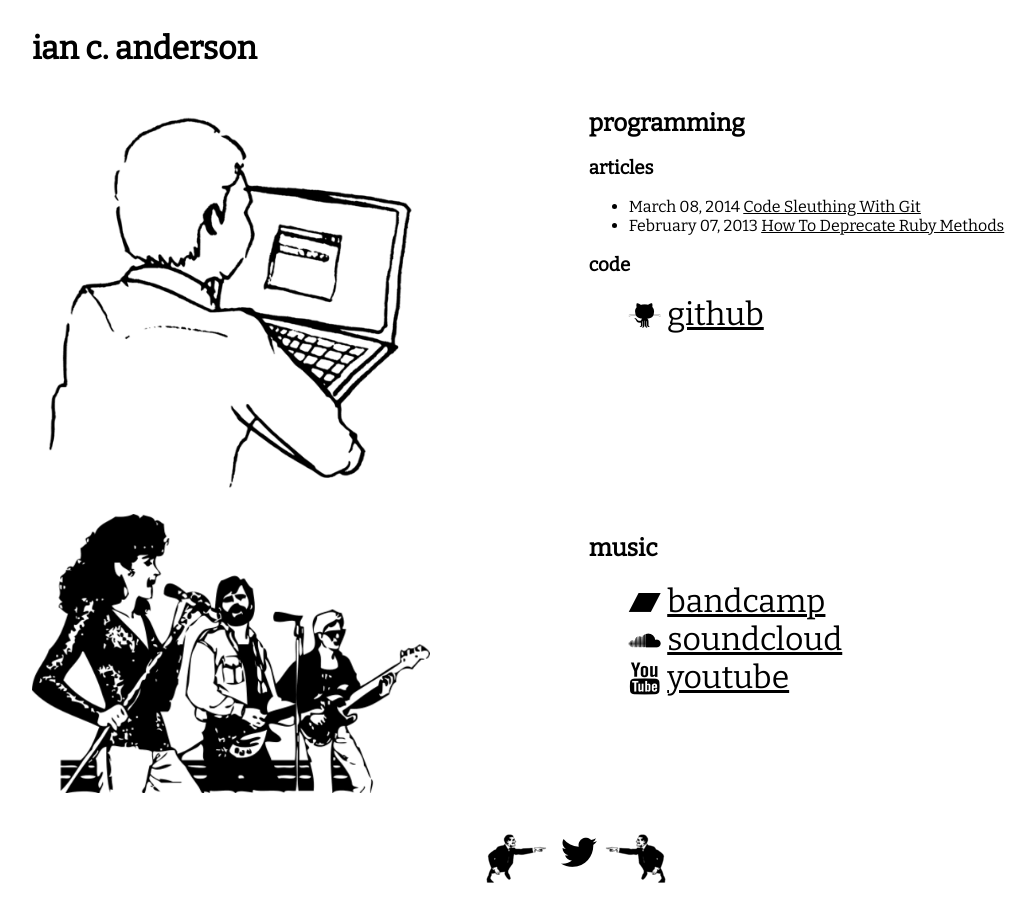
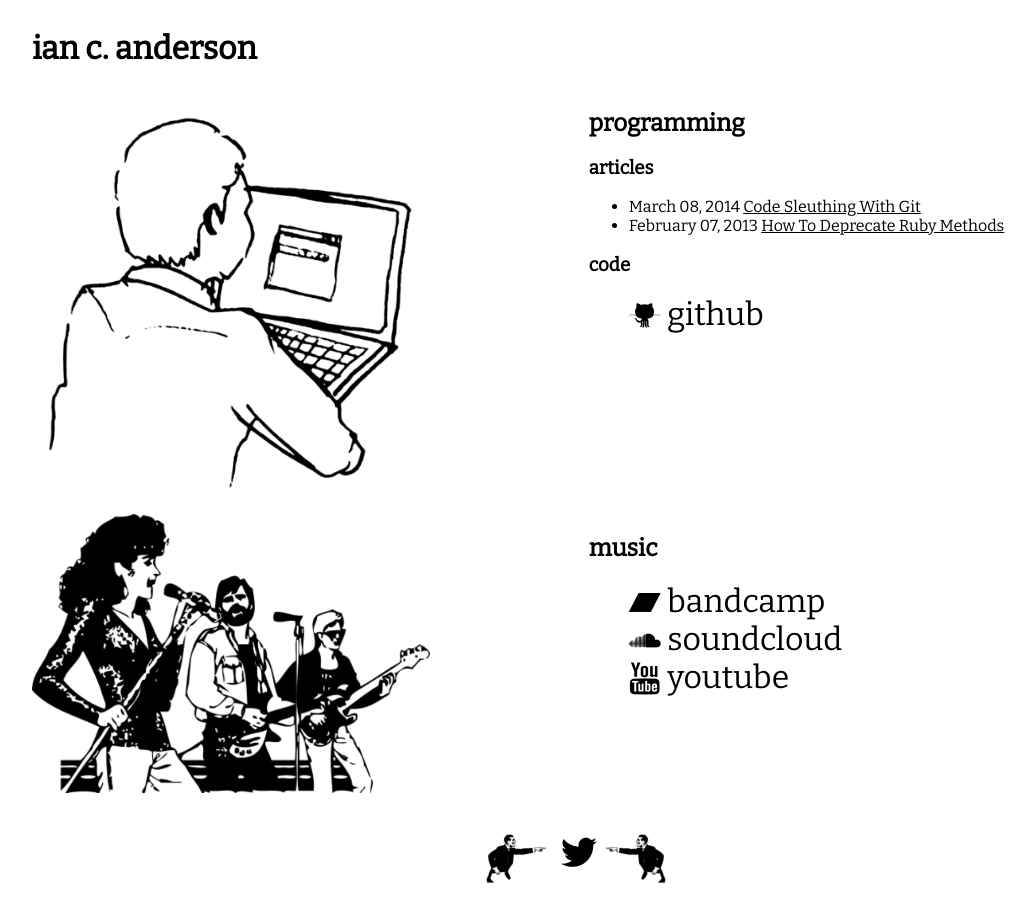
Before and after one commit to iancanderson/iancanderson.github.com, a Jekyll site: the page built from index.html, in a window 1280 px wide. Shown: the whole page, without its empty margins (64-1099 px from the left). Built offline with Jekyll 4.4.1, drawn with Linux system fonts in a browser that asks for light colours; some web fonts are replaced.

Commit message:
more brand links styling

```diff
--- a/assets/_home.scss
+++ b/assets/_home.scss
@@ -35,6 +35,9 @@
 
   ul.brand-links {
     list-style: none;
+    a {
+      text-decoration: none;
+    }
     li {
       font-size: 2rem;
     }
--- a/css/main.css
+++ b/css/main.css
@@ -311,6 +311,8 @@
       display: none; } }
   #container ul.brand-links {
     list-style: none; }
+    #container ul.brand-links a {
+      text-decoration: none; }
     #container ul.brand-links li {
       font-size: 2rem; }
 
@@ -355,6 +357,5 @@
 
 a {
   color: black; }
-
-a.icon-link {
-  text-decoration: none; }
+  a:hover {
+    color: green; }
--- a/index.html
+++ b/index.html
@@ -25,10 +25,8 @@
     <h3>code</h3>
     <ul class="brand-links">
       <li>
-        <a href="http://github.com/iancanderson" class="icon-link">
+        <a href="http://github.com/iancanderson">
           <i class="icon-github-01"></i>
-        </a>
-        <a href="http://github.com/iancanderson">
           github
         </a>
       </li>
@@ -45,26 +43,20 @@
     <h2>music</h2>
     <ul class="brand-links">
       <li>
-        <a href="http://music.iancanderson.com" class="icon-link">
+        <a href="http://music.iancanderson.com">
           <i class="icon-bandcamp"></i>
-        </a>
-        <a href="http://music.iancanderson.com">
           bandcamp
         </a>
       </li>
       <li>
-        <a href="http://soundcloud.com/iancanderson" class="icon-link">
+        <a href="http://soundcloud.com/iancanderson">
           <i class="icon-soundcloud"></i>
-        </a>
-        <a href="http://soundcloud.com/iancanderson">
           soundcloud
         </a>
       </li>
       <li>
-        <a href="http://www.youtube.com/user/IanCAnderson" class="icon-link">
+        <a href="http://www.youtube.com/user/IanCAnderson">
           <i class="icon-youtube"></i>
-        </a>
-        <a href="http://www.youtube.com/user/IanCAnderson">
           youtube
         </a>
       </li>
```
Also changed, not shown: assets/main.scss (+3 -4 lines).
